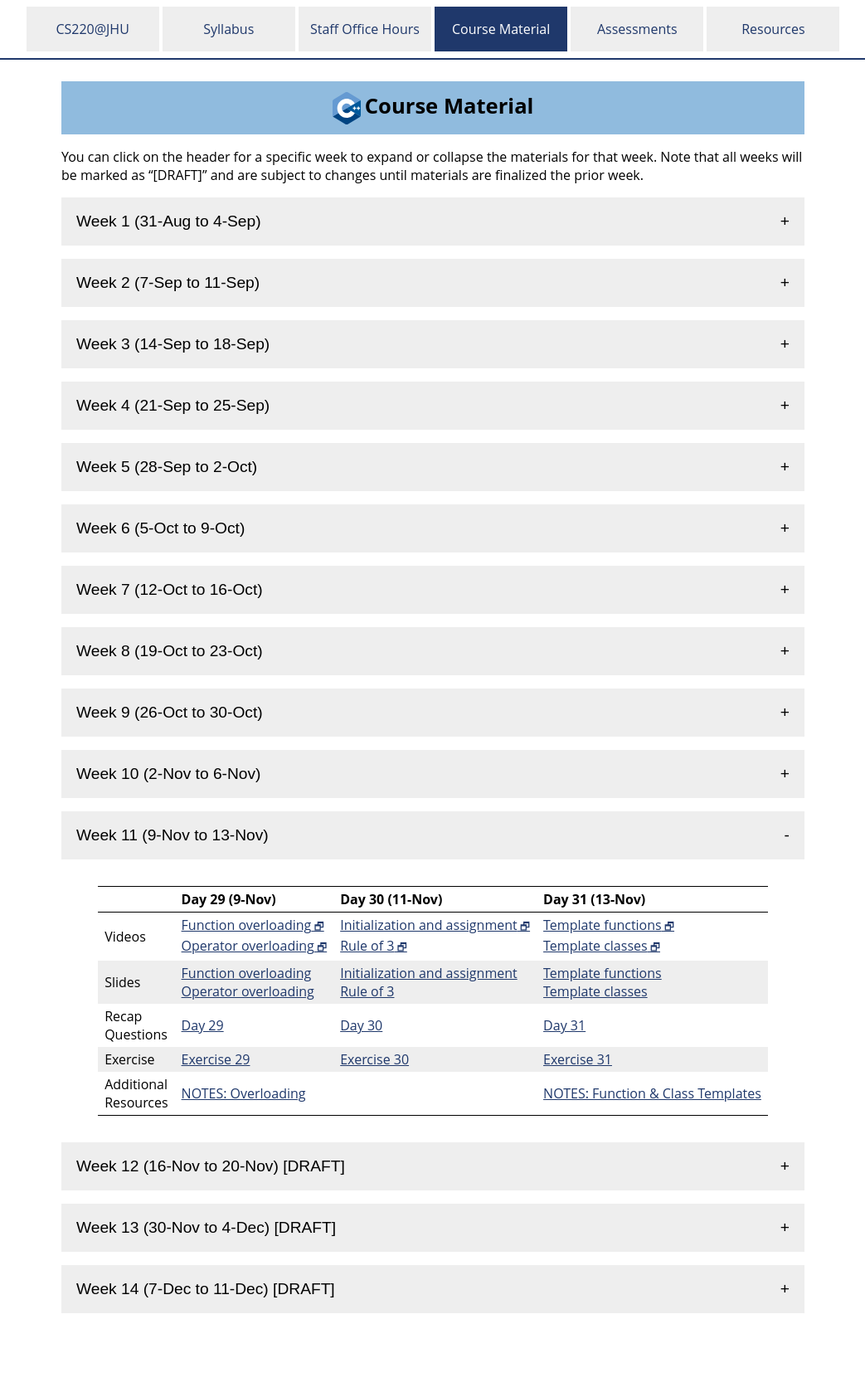
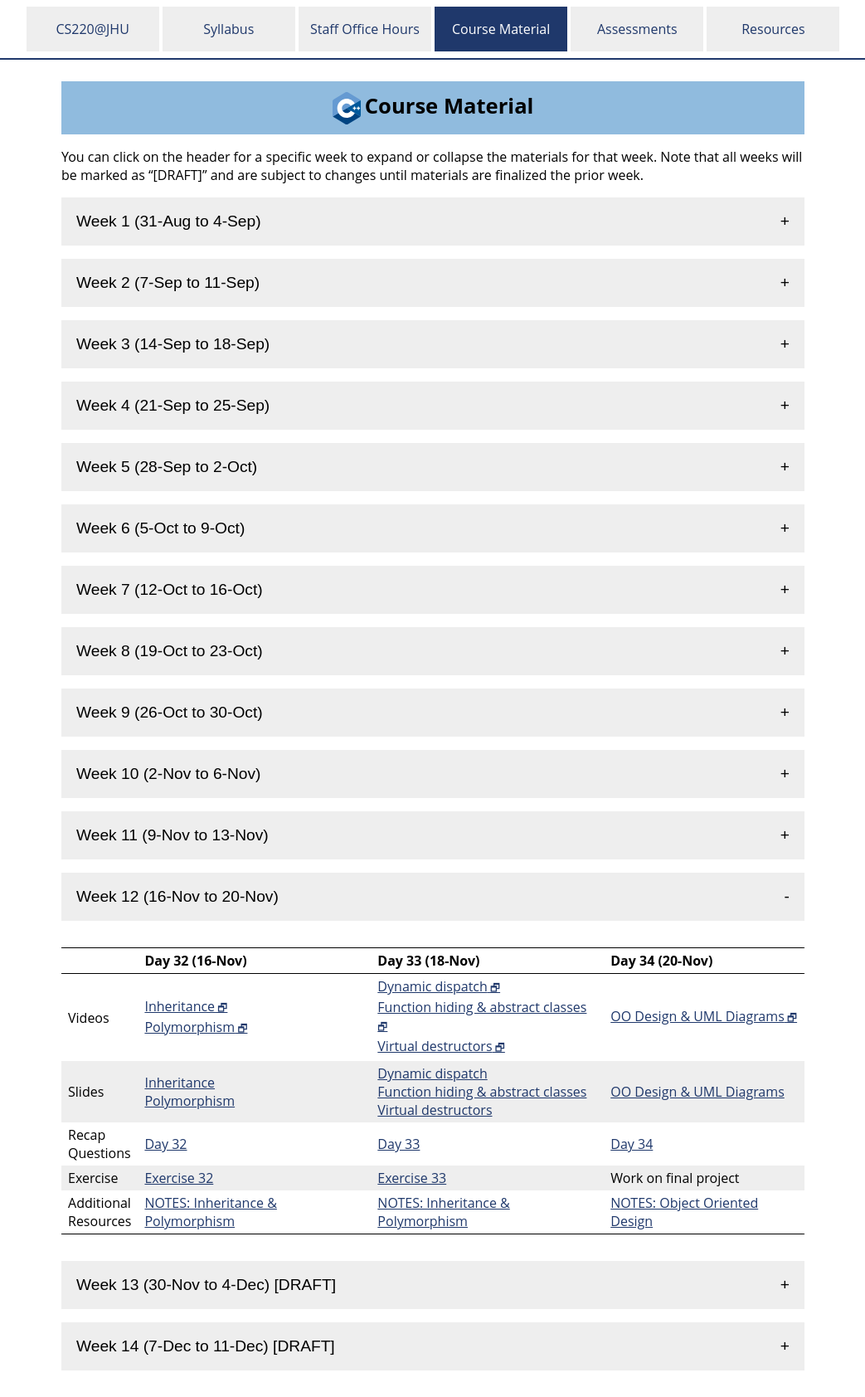
Before and after one commit to jhu-ip/cs220-f26, a Jekyll site: the page built from material.md, in a window 1280 px wide. Shown: the whole page at 83% size, without its empty margins (118-1161 px from the left). Built offline with Jekyll 4.4.1, drawn with Linux system fonts in a browser that asks for light colours; before the commit the page ends 1615 px from its top, so only the background shows below that.

Commit message:
activated week12

```diff
--- a/material.md
+++ b/material.md
@@ -548,7 +548,7 @@ the materials for that week. Note that all weeks will be marked as "[DRAFT]" and
 </table>
 </div>
 
-<button type="button" id="week_12_toggle" class="week_control_button">Week 12 (16-Nov to 20-Nov) [DRAFT]</button>
+<button type="button" id="week_12_toggle" class="week_control_button">Week 12 (16-Nov to 20-Nov) </button>
 <div id="week_12" class="collapsible">
 <table>
   <thead>
@@ -730,7 +730,7 @@ the materials for that week. Note that all weeks will be marked as "[DRAFT]" and
   }
 
   document.addEventListener('DOMContentLoaded', function() {
-    var active_week_id = 'week_11';
+    var active_week_id = 'week_12';
 
     var content_divs = document.getElementsByClassName("collapsible");
     for (i = 0; i < content_divs.length; i++) {
```
